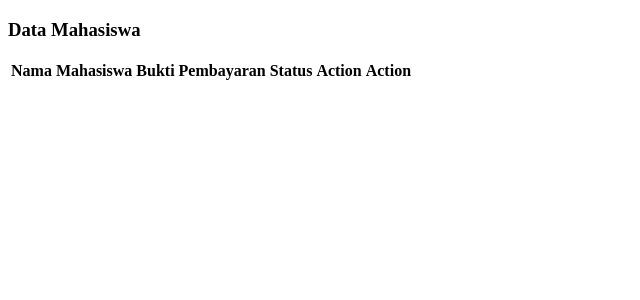
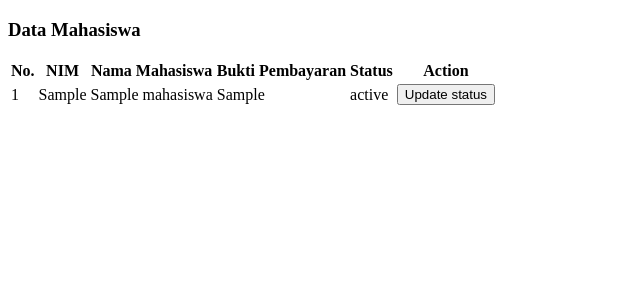
Before and after one commit to sistem-informasi-pembayaran-ukt/sistem-informasi-kelompok-1, a PHP site: page /admin/verifikasi-pembayaran.php in a window 1280 px wide. Shown: the top 300 px of the page, without its empty margins (0-640 px from the left). Run offline with PHP 8.4, Linux system fonts and the light colour scheme; data comes from the database, SQL or seed files in the repository; tables that the repository leaves empty hold one stand-in row (values such as "Sample post"); lists and menus that the app fills with data are empty.

Commit message:
Admin Verifikasi Pembayaran

```diff
--- a/admin/verifikasi-pembayaran.php
+++ b/admin/verifikasi-pembayaran.php
@@ -1,6 +1,11 @@
 <?php
 
 require_once "../database/pdo.php";
+require "../database/proses-sql.php";
+$rows=dataPembayaran($pdo);
+if(isset($_POST['update'])&&isset($_POST['nim'])){
+    updateStatus($pdo,$_POST['nim']);
+}
 ?>
 <!doctype html>
 <html lang="en">
@@ -12,52 +17,53 @@ require_once "../database/pdo.php";
 
     <title>Pembayaran</title>
 </head>
-
+<body>
 <h3>Data Mahasiswa </h3>
 <div class="col mt-5 ml-5 mr-5">
         <table class="table">
             <thead class="thead-light">
                 <tr>
+                    <th>No.</th>
+                <th scope="col">NIM</th>
                     <th scope="col">Nama Mahasiswa</th>
                     <th scope="col">Bukti Pembayaran</th>
                     <th scope="col">Status</th>
 
                     <th scope="col">Action</th>
-                    <th scope="col">Action</th>
+
                 </tr>
             </thead>
             <?php
-            /*
+            $inew = 1;
             foreach ($rows as $row) {
+
             ?>
                 <tbody>
                     <tr>
-                        <td><?= ($row['product_name']) ?></td>
-                        <td><?= ($row['color']) ?></td>
-                        <td><?= ($row['size']) ?></td>
-                        <td><?= ($row['price']) ?></td>
-                        <td><img src="../product-images/<?= ($row['img']) ?>" width='100' height='100'></td>
+                        <td><?=$inew?></td>
+                    <td><?= ($row['nim']) ?></td>
+                        <td><?= ($row['nama']) ?></td>
+                        <td><?= ($row['bukti']) ?></td>
+                        <td><?= ($row['status']) ?></td>
+
+
                         <td>
-                            <form method="post" action="product-admin.php?edit=<?= $row['product_id'] ?>">
-                                <input type="hidden" name="product_id" value="<?= $row['product_id'] ?>">
-                                <input type="submit" class=" btn btn-sm  btn-success" value="Edit" name="edit">
+                            <form method="post" action="verifikasi-pembayaran.php?update=<?= $row['nim'] ?>">
+                                <input type="hidden" name="nim" value="<?= $row['nim'] ?>">
+                                <input type="submit" class=" btn btn-sm  btn-success" value="Update status" name="update">
                             </form>
                         </td>
-                        <td>
-                            <form method="post" action="product-admin.php?delete=<?$row['product_id']?>">
-                                <input type="hidden" name="product_id" value="<?= $row['product_id'] ?>">
-                                <input type="submit" class=" btn btn-sm btn-success" value="Del" name="delete">
-                            </form>
-                        </td>
+
                     </tr>
                 </tbody>
-                }
-            <?php*/
 
+            <?php
+            $inew+=1;
+            }
             ?>
         </table>
 
-<body>
+
 
 
 
--- a/database/proses-sql.php
+++ b/database/proses-sql.php
@@ -1,7 +1,6 @@
 <?php
 require_once "pdo.php";
-$_SESSION['nim']='D121181508';
-$nim = $_SESSION['nim'];
+session_start();
 
 function dataMahasiswa($kolom,$pdo){
     $sql = "SELECT mahasiswa.nim, mahasiswa.nama, mahasiswa.alamat, mahasiswa.noTelp, mahasiswa.kodeSemester, jurusan.namaJurusan, semester.namaSemester, ukt.golonganUKT, ukt.tarifUKT
@@ -28,16 +27,20 @@ function tambahPembayaran($pdo,$bukti,$tanggal,$status){
             ':status' => $status
     ));
 }
-function pembayaran($kolom,$pdo){
-        $sql = "SELECT pembayaran.nim,pembayaran.idPembayaran,pembayaran.tanggalPembayaran, pembayaran.bukti, mahasiswa.nama,  jurusan.namaJurusan,ukt.tarifUKT
+function dataPembayaran($pdo){
+        $sql = "SELECT pembayaran.nim,pembayaran.idPembayaran,pembayaran.tanggalPembayaran, pembayaran.bukti, pembayaran.status,mahasiswa.nama,  jurusan.namaJurusan,ukt.tarifUKT
                 FROM (((pembayaran
                 INNER join mahasiswa on pembayaran.nim = mahasiswa.nim)
                 INNER JOIN jurusan ON mahasiswa.kodeJurusan = jurusan.kodeJurusan)
-                INNER JOIN ukt ON pembayaran.golonganUKT= ukt.golonganUKT)
-                WHERE status = 'Belum Terverifikasi'";
+                INNER JOIN ukt ON pembayaran.golonganUKT= ukt.golonganUKT)";
         $stmt = $pdo->query($sql);
         $rows = $stmt->fetchAll(PDO::FETCH_ASSOC);
         return $rows;
     }
+function updateStatus($pdo,$nim){
+        $sql = "UPDATE pembayaran set status ='Sudah Terverifikasi' where nim = :nim";
+        $stmt = $pdo->prepare($sql);
+        $stmt -> execute(array(':nim' => $nim));
+}
 
 ?>
--- a/pembayaran.php
+++ b/pembayaran.php
@@ -1,6 +1,8 @@
 <?php
 require_once "database/pdo.php";
 require_once "proses-pembayaran.php";
+
+$nim=$_SESSION['nim'];
 ?>
 <!doctype html>
 <html lang="en">
@@ -31,7 +33,7 @@ require_once "proses-pembayaran.php";
         }
     }
     else if (!isset($_POST['detail']) || isset($_POST['sembunyikanDetail'])){
-        ?> <form method="post">
+    ?> <form method="post">
     <input type="submit" name="detail"  value="Tampilkan Detail" />
 </form><?
     }
```
Also changed, not shown: proses-pembayaran.php (+6 -2 lines), gambar-bukti/2020-10-17_412.png (deleted), gambar-bukti/2020-10-17_4389.png (added).
